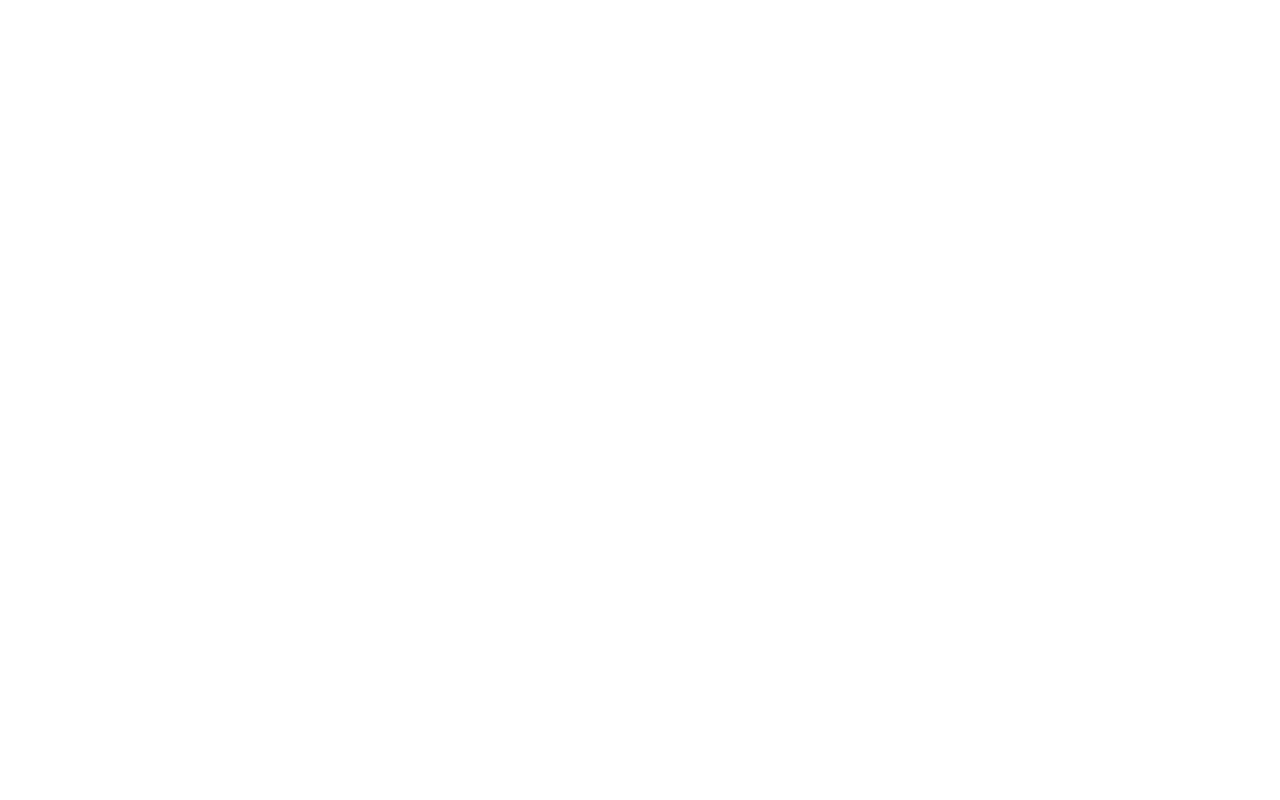
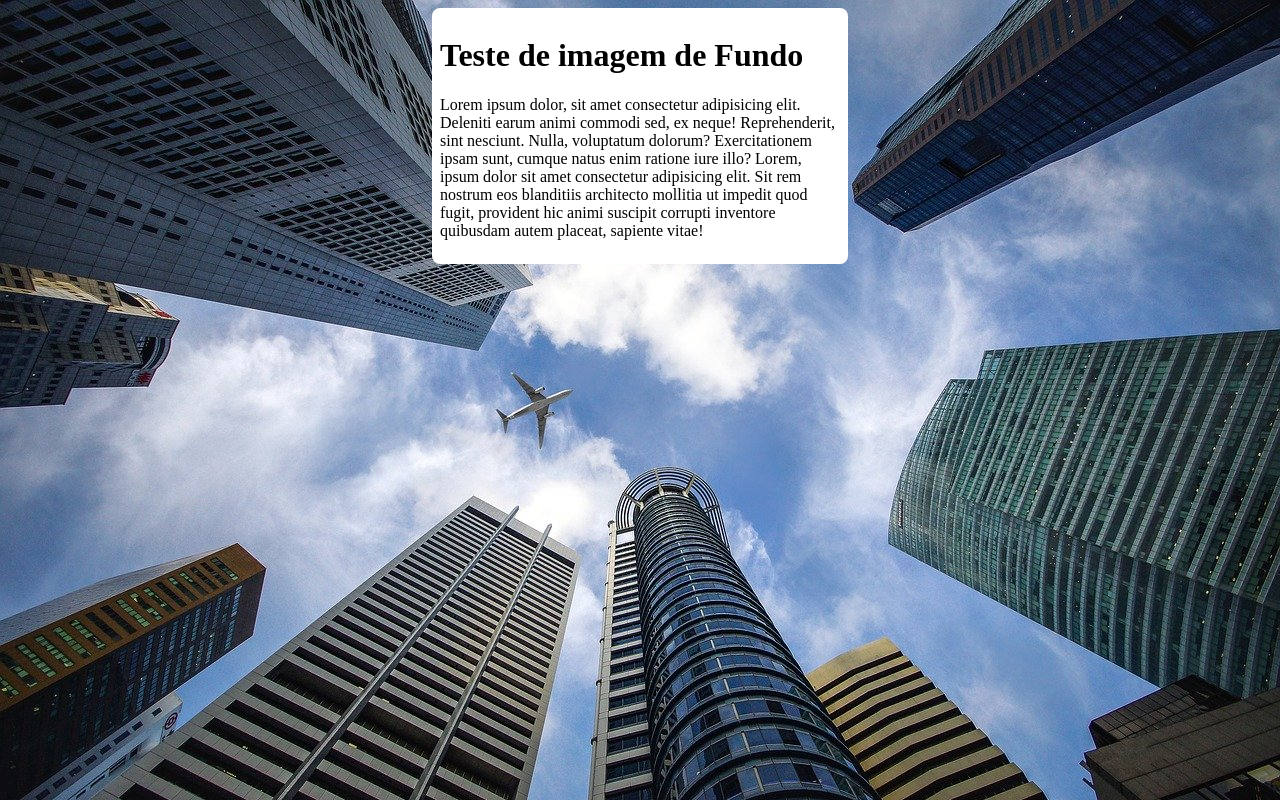
Before and after one commit to JohnnyVeloso/treinamento_html, a plain HTML site: page fundo_imagem/fundo05.html in a window 1280 px wide. Drawn offline with Linux system fonts and the light colour scheme.

Commit message:
atualizei o exercício

```diff
--- a/fundo_imagem/fundo05.html
+++ b/fundo_imagem/fundo05.html
@@ -5,8 +5,37 @@
     <meta http-equiv="X-UA-Compatible" content="IE=edge">
     <meta name="viewport" content="width=device-width, initial-scale=1.0">
     <title>Mudando Tamanho</title>
+    <style>
+        body {
+            background-color: white;
+            background-image: url(imagem/wallpaper002.jpg);
+            background-position: center top;
+            background-repeat: no-repeat;
+            background-size: cover;
+        }
+
+        main {
+            background-color: white;
+            border-color: rgb(0, 14, 139);
+            padding: 8px;
+            border-radius: 8px;
+            margin: auto;
+            width: 400px;
+        }
+    </style>
 </head>
 <body>
-
+    <main>
+        <h1>
+            Teste de imagem de Fundo
+        </h1>
+        <p>Lorem ipsum dolor, sit amet consectetur adipisicing elit.
+            Deleniti earum animi commodi sed, ex neque! Reprehenderit,
+            sint nesciunt. Nulla, voluptatum dolorum? Exercitationem ipsam sunt,
+            cumque natus enim ratione iure illo? Lorem, ipsum dolor sit amet
+            consectetur adipisicing elit. Sit rem nostrum eos blanditiis architecto mollitia ut impedit
+            quod fugit, provident hic animi suscipit corrupti inventore quibusdam autem placeat, sapiente vitae!
+        </p>
+    </main>
 </body>
 </html>
```
